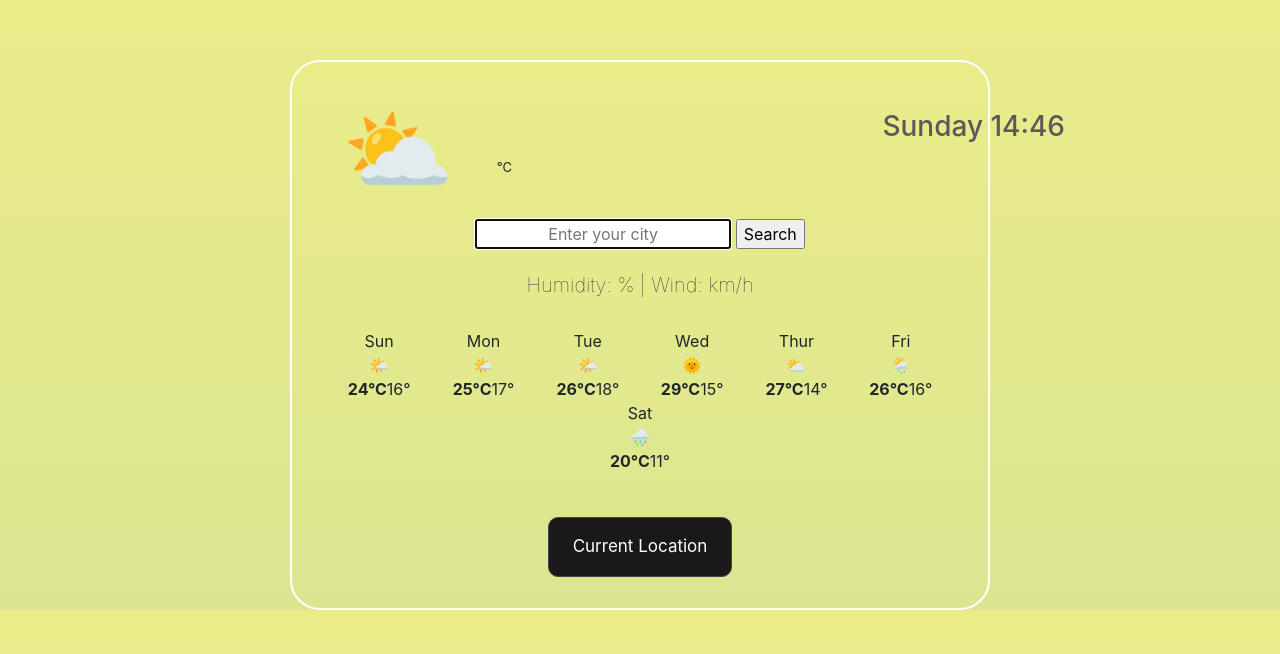
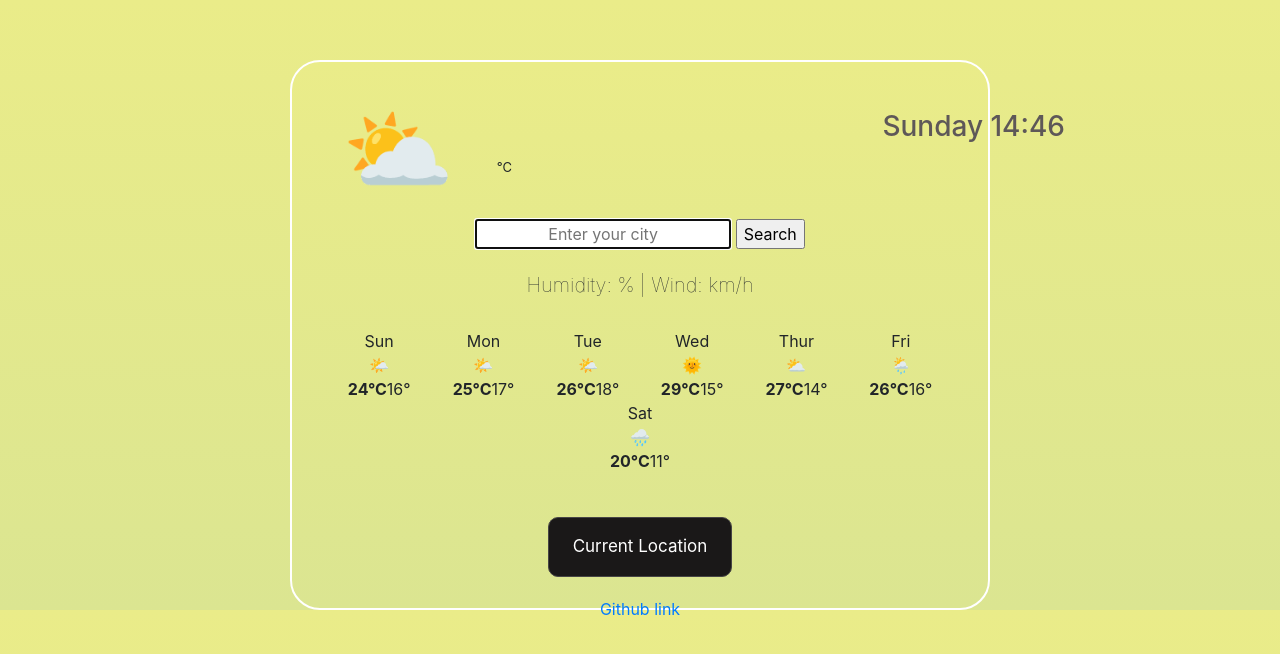
Before and after one commit to Mabsmd1/Weather-app-project, a plain HTML site: page index.html in a window 1280 px wide. Drawn offline with nearby package versions, Linux system fonts and the light colour scheme; no server answers.

Commit message:
Updated and added a Github link

```diff
--- a/index.html
+++ b/index.html
@@ -109,7 +109,9 @@
             <br>
             <button type="button" class="button" id="current-location-button">Current Location</button>
         </div>
+        <a id="githubLink" href="https://github.com/Mabsmd1/Weather-app-project">Github link</a>
     </div>
+
     <script src="src/index.js">
     </script>
 </body>
--- a/src/styles.css
+++ b/src/styles.css
@@ -93,3 +93,7 @@ button:hover {
   color: black;
   cursor: pointer;
 }
+
+#githubLink {
+  text-align: center;
+}
```
